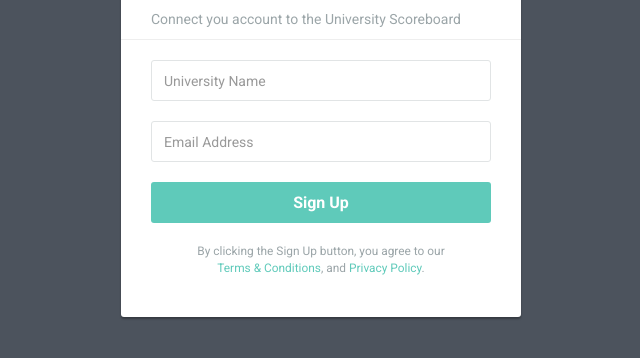
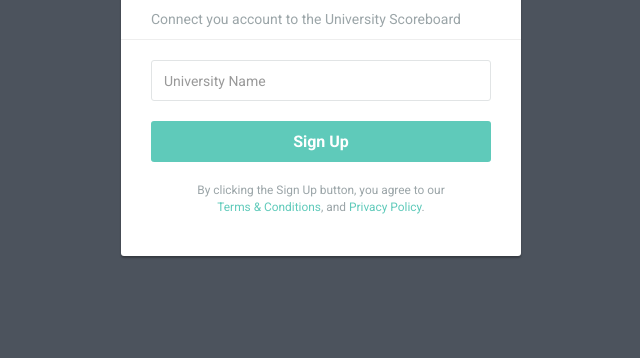
Before and after one commit to theriley106/OurCampusCodes, a Flask app: page /signUp/1 in a window 1280 px wide. Shown: the part 94-452 px from the top of the page, without its empty margins (319-959 px from the left). Run offline with Flask 2, Linux system fonts and the light colour scheme; data that the repository does not hold is empty; parts of the project's set-up code (start-up, migrations or seed data) failed here and were passed over; some libraries are stand-ins or nearby versions.

Commit message:
Removed email field

```diff
--- a/templates/signUp.html
+++ b/templates/signUp.html
@@ -99,9 +99,6 @@
         <datalist id="searchresults">
         </datalist>
         </div>
-        <div class="form-group">
-        	<input type="email" class="form-control" name="email" placeholder="Email Address" required="required">
-        </div>
 		<div class="form-group">
             <button type="submit" class="btn btn-primary btn-block btn-lg">Sign Up</button>
         </div>
```
